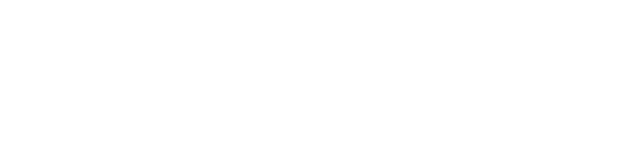
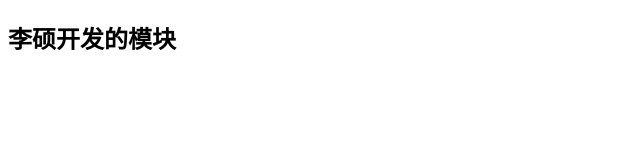
Before and after one commit to linfanbo97/fuxigit, a plain HTML site: page index.html in a window 1280 px wide. Shown: the whole page, without its empty margins (0-640 px from the left). Drawn offline with Linux system fonts and the light colour scheme.

Commit message:
lishuo分支上修改了index.html

```diff
--- a/index.html
+++ b/index.html
@@ -7,6 +7,6 @@
     <title>Document</title>
 </head>
 <body>
-
+    <h2>李硕开发的模块</h2>
 </body>
 </html>
```
